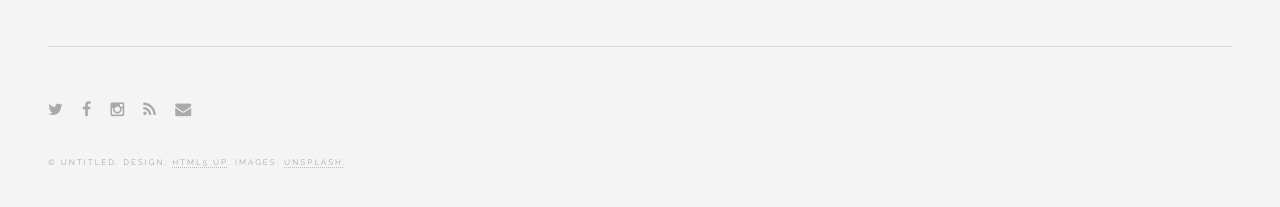
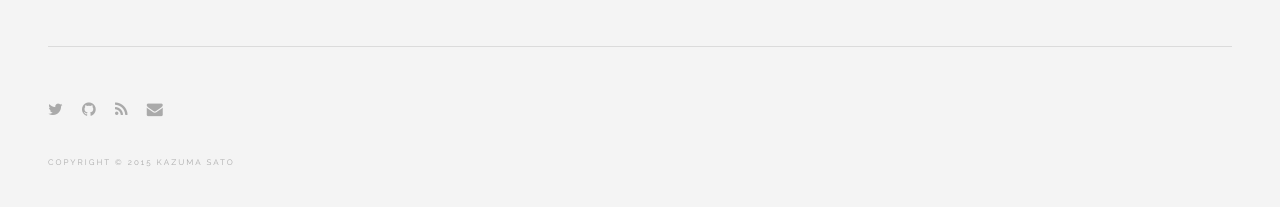
Before and after one commit to ryotaro612/Siera, a Jekyll site: the page built from index.html, in a window 1280 px wide and 900 px high, scrolled down 2761 px. Shown: the part 667-874 px from the top of the window. Built offline with Jekyll 4.4.1, drawn with Linux system fonts in a browser that asks for light colours; the list of posts is cut into pages by our own code.

Commit message:
make footer icons' links work and rename copyright

```diff
--- a/_includes/footer.html
+++ b/_includes/footer.html
@@ -1,10 +1,9 @@
 <section id="footer">
   <ul class="icons">
-  	<li><a href="#" class="fa-twitter"><span class="label">Twitter</span></a></li>
-		<li><a href="#" class="fa-facebook"><span class="label">Facebook</span></a></li>
-		<li><a href="#" class="fa-instagram"><span class="label">Instagram</span></a></li>
-		<li><a href="#" class="fa-rss"><span class="label">RSS</span></a></li>
-		<li><a href="#" class="fa-envelope"><span class="label">Email</span></a></li>
+  	<li><a href="https://twitter.com/{{ site.twitter_username }}" class="fa-twitter"><span class="label">Twitter</span></a></li>
+		<li><a href="https://github.com/{{ site.github_username }}" class="fa-github"><span class="label">GitHub</span></a></li>
+		<li><a href="/feed.xml" class="fa-rss"><span class="label">RSS</span></a></li>
+		<li><a href="mailto:{{ site.email }}" class="fa-envelope"><span class="label">Email</span></a></li>
 	</ul>
-	<p class="copyright">&copy; Untitled. Design: <a href="http://html5up.net">HTML5 UP</a>. Images: <a href="http://unsplash.com">Unsplash</a>.</p>
+  <p class="copyright">Copyright &copy; 2015 Kazuma SATO</p>
 </section>
```
